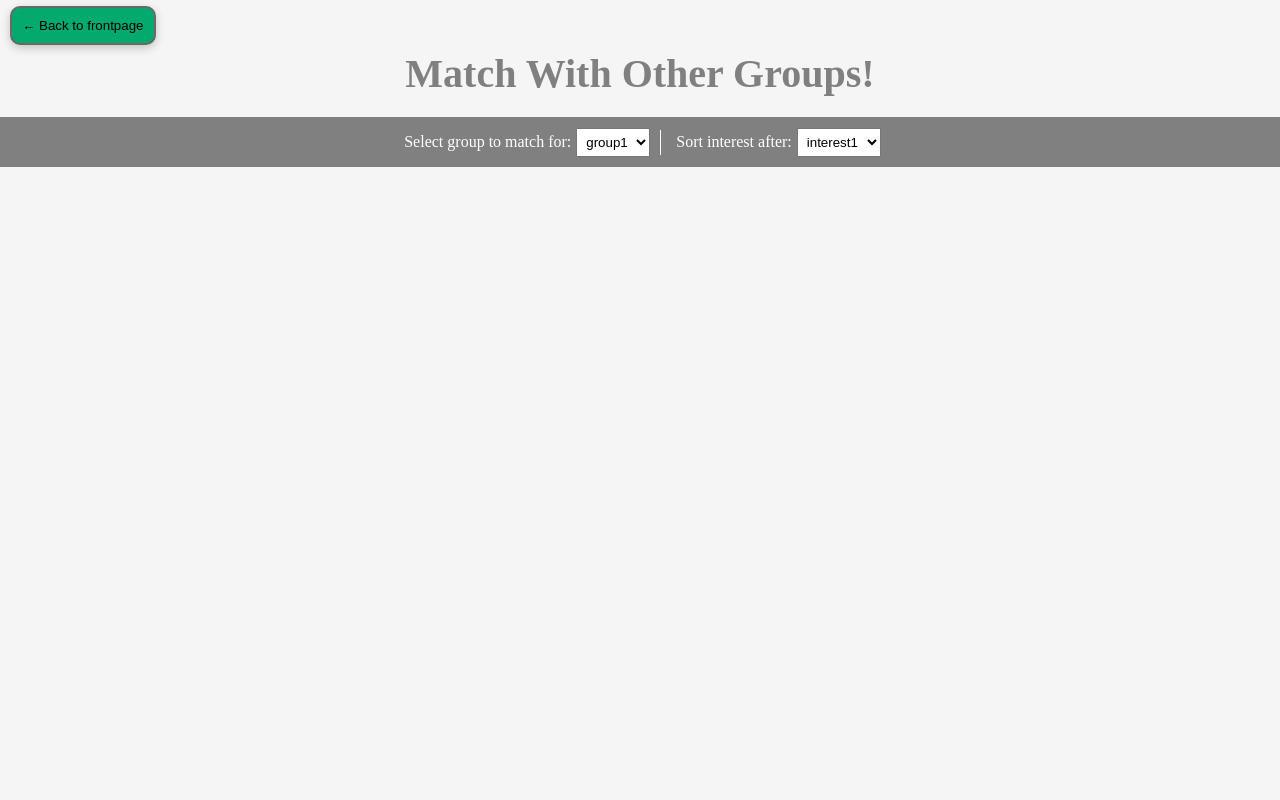
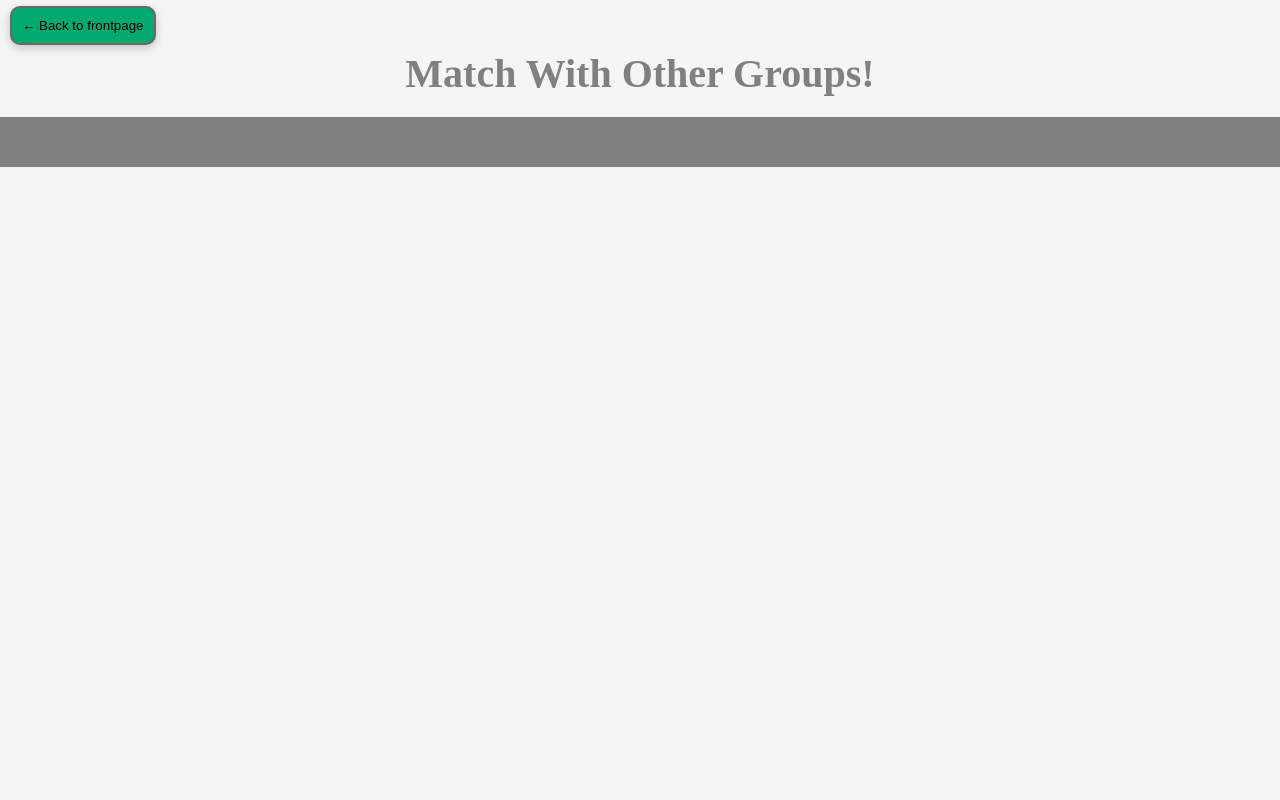
Before and after one commit to Madt2/TDT4145-Prosjekt-Vaar-2022, a Django app: page /GroupUp/groups_overview/ in a window 1280 px wide. Run offline with Django 4.2, Linux system fonts and the light colour scheme; data that the repository does not hold is empty.

Commit message:
Changelog: -fixed color on a href

```diff
--- a/GroupUpProject/static/GroupUp/match_page/match_page_style.css
+++ b/GroupUpProject/static/GroupUp/match_page/match_page_style.css
@@ -2,7 +2,10 @@
 * {
     margin: 0;
     padding: 0;
+    text-decoration: none;
 }
+
+a { color: inherit; }
 
 .page {
     background-color: whitesmoke;
--- a/GroupUpProject/static/GroupUp/my_groups/groups_style.css
+++ b/GroupUpProject/static/GroupUp/my_groups/groups_style.css
@@ -2,7 +2,10 @@
 * {
     margin: 0;
     padding: 0;
+    text-decoration: none;
 }
+
+a { color: inherit; }
 
 .page {
     background-color: whitesmoke;
--- a/GroupUpProject/templates/GroupUp/groups_overview_page.html
+++ b/GroupUpProject/templates/GroupUp/groups_overview_page.html
@@ -16,7 +16,7 @@
     </nav>
     <h1>Match With Other Groups!</h1>
     <div id="options">
-        <div>
+        <div style="display: none">
             <label for="groups">Select group to match for:</label>
             <select name="group" id="groups">
                 <option value="value1">group1</option>
@@ -25,7 +25,7 @@
                 <option value="value4">group4</option>
             </select>
         </div>
-        <div>
+        <div style="display: none">
             <label for="interests">Sort interest after:</label>
                 <select name="interest" id="interests">
                 <option value="value1">interest1</option>
```
